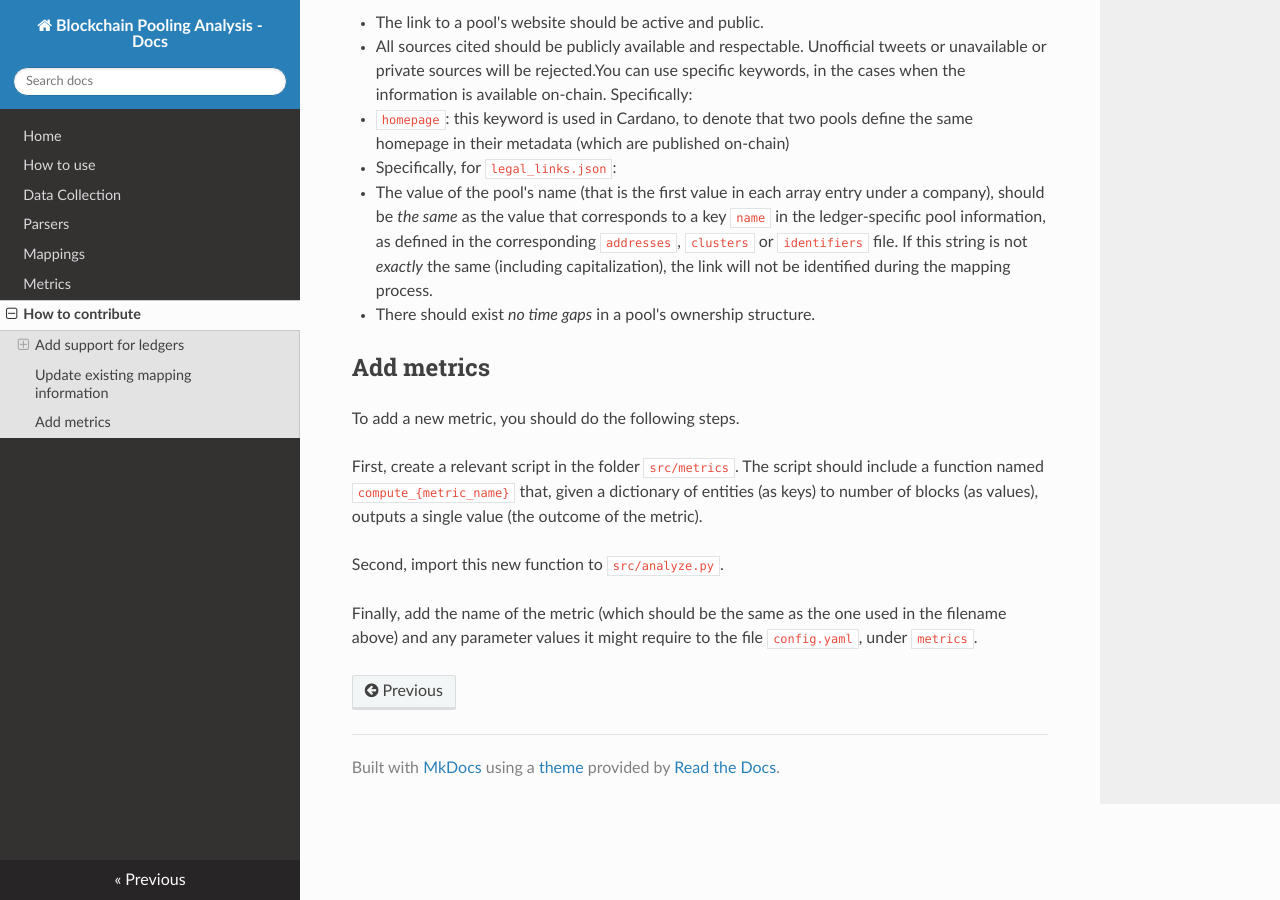
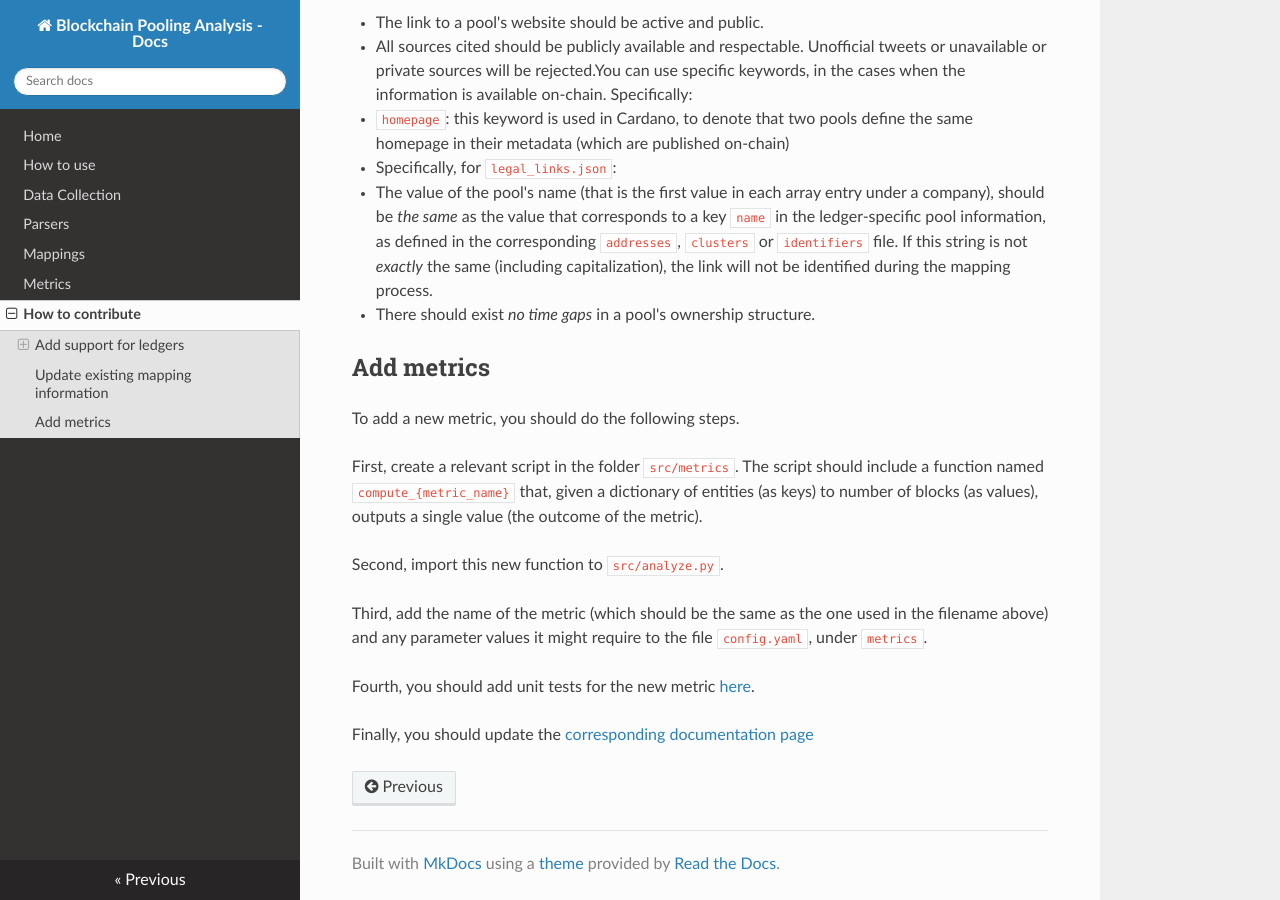
Before and after one commit to Blockchain-Technology-Lab/consensus-decentralization, an MkDocs documentation site: the page built from docs/contribute.md, in a window 1280 px wide and 900 px high, scrolled down 1943 px. Built offline with MkDocs 1.6.1, drawn with Linux system fonts in a browser that asks for light colours; nearby versions of some CDN libraries.

```diff
--- a/docs/contribute.md
+++ b/docs/contribute.md
@@ -105,6 +105,12 @@
 
 Second, import this new function to `src/analyze.py`.
 
-Finally, add the name of the metric (which should be the same as the one used in
+Third, add the name of the metric (which should be the same as the one used in
 the filename above) and any parameter values it might require to the file
 `config.yaml`, under `metrics`.
+
+Fourth, you should add unit tests for the new metric
+[here](https://github.com/Blockchain-Technology-Lab/pooling-analysis/tree/main/tests).
+
+Finally, you should update the [corresponding documentation
+page](https://github.com/Blockchain-Technology-Lab/pooling-analysis/blob/main/docs/metrics.md)
```
Also changed, not shown: .github/pull_request_template.md.
